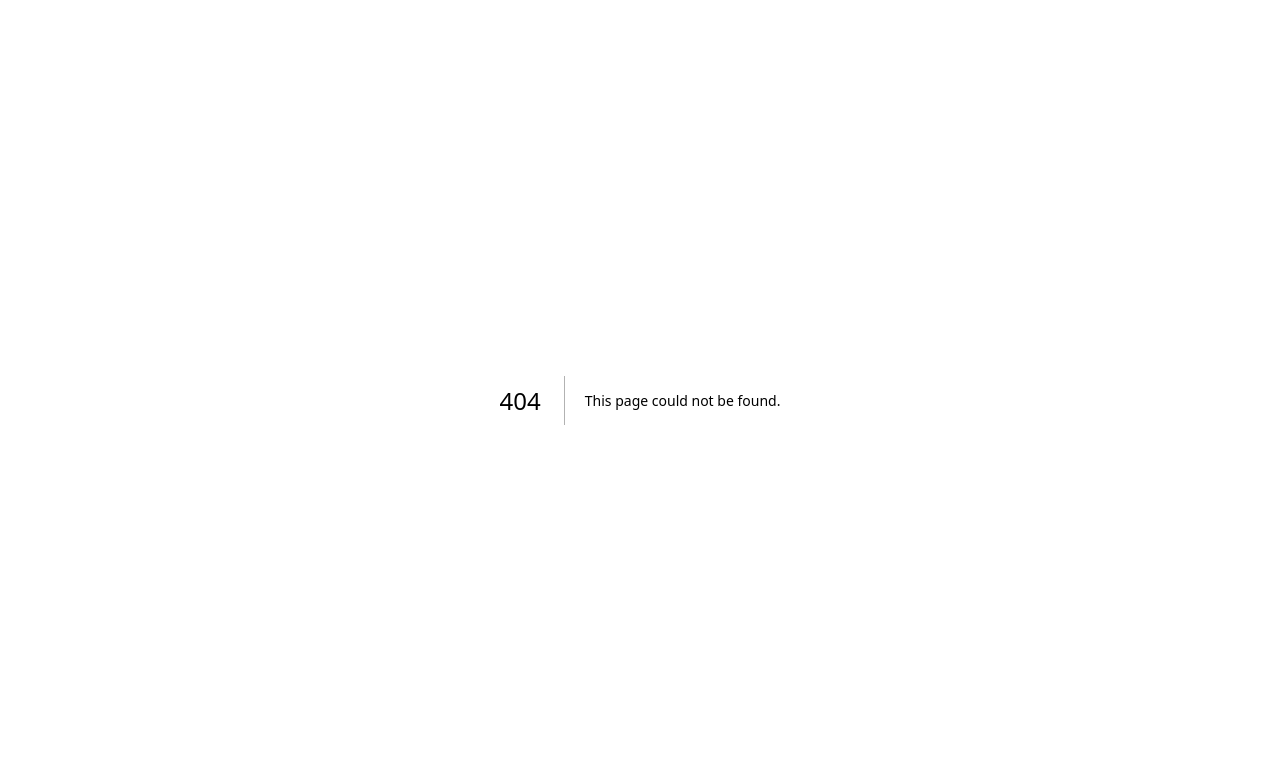
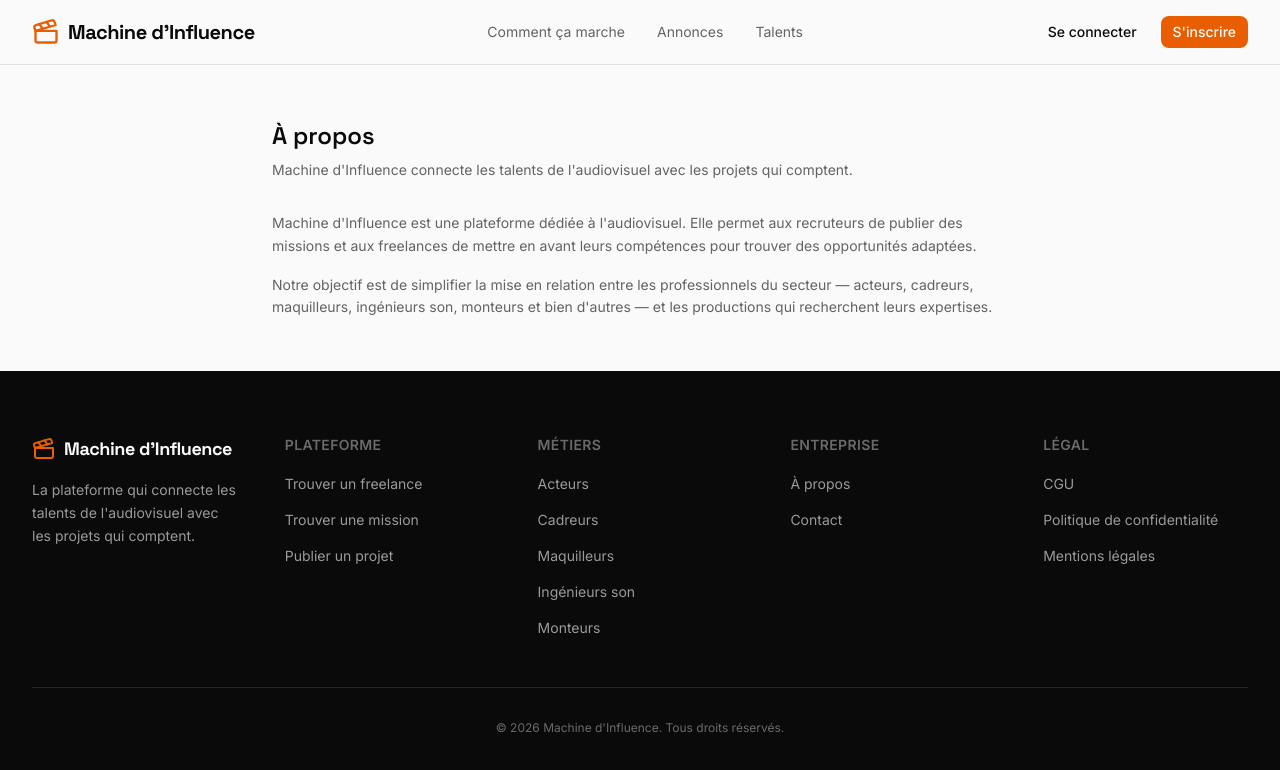
Before and after one commit to ClementLmd/machine-influence, a Next.js app in the folder front/: page /a-propos in a window 1280 px wide. Before the commit this address had no page. Shown: the top 770 px of the page. Built offline with nearby package versions, Linux system fonts and the light colour scheme; no server answers.

Commit message:
update footer links + create static pages

```diff
--- /dev/null
+++ b/front/src/app/(main)/a-propos/page.tsx
@@ -0,0 +1,23 @@
+import { StaticContentPage } from "@/components/layout/StaticContentPage";
+
+export default function AboutPage() {
+  return (
+    <StaticContentPage
+      title="À propos"
+      description="Machine d'Influence connecte les talents de l'audiovisuel avec les projets qui comptent."
+    >
+      <p>
+        Machine d&apos;Influence est une plateforme dédiée à l&apos;audiovisuel.
+        Elle permet aux recruteurs de publier des missions et aux freelances de
+        mettre en avant leurs compétences pour trouver des opportunités
+        adaptées.
+      </p>
+      <p>
+        Notre objectif est de simplifier la mise en relation entre les
+        professionnels du secteur — acteurs, cadreurs, maquilleurs, ingénieurs
+        son, monteurs et bien d&apos;autres — et les productions qui recherchent
+        leurs expertises.
+      </p>
+    </StaticContentPage>
+  );
+}
--- /dev/null
+++ b/front/src/app/(main)/cgu/page.tsx
@@ -0,0 +1,22 @@
+import { StaticContentPage } from "@/components/layout/StaticContentPage";
+
+export default function CguPage() {
+  return (
+    <StaticContentPage
+      title="Conditions générales d'utilisation"
+      description="Conditions d'utilisation de la plateforme Machine d'Influence."
+    >
+      <p>
+        Les présentes conditions générales d&apos;utilisation régissent
+        l&apos;accès et l&apos;utilisation de la plateforme Machine
+        d&apos;Influence. En créant un compte ou en naviguant sur le site, vous
+        acceptez ces conditions.
+      </p>
+      <p>
+        Le contenu détaillé des CGU sera complété prochainement. Pour toute
+        question, contactez l&apos;équipe via les canaux officiels de la
+        plateforme.
+      </p>
+    </StaticContentPage>
+  );
+}
--- /dev/null
+++ b/front/src/app/(main)/confidentialite/page.tsx
@@ -0,0 +1,21 @@
+import { StaticContentPage } from "@/components/layout/StaticContentPage";
+
+export default function PrivacyPage() {
+  return (
+    <StaticContentPage
+      title="Politique de confidentialité"
+      description="Comment Machine d'Influence traite vos données personnelles."
+    >
+      <p>
+        Machine d&apos;Influence s&apos;engage à protéger les données personnelles
+        des utilisateurs inscrits sur la plateforme. Les informations collectées
+        servent à la gestion des comptes, des profils et des annonces.
+      </p>
+      <p>
+        La politique de confidentialité complète sera publiée prochainement. Elle
+        détaillera les finalités du traitement, la durée de conservation et vos
+        droits d&apos;accès, de rectification et de suppression.
+      </p>
+    </StaticContentPage>
+  );
+}
--- /dev/null
+++ b/front/src/app/(main)/contact/page.tsx
@@ -0,0 +1,19 @@
+import { StaticContentPage } from "@/components/layout/StaticContentPage";
+
+export default function ContactPage() {
+  return (
+    <StaticContentPage
+      title="Contact"
+      description="Une question sur Machine d'Influence ? Écrivez-nous."
+    >
+      <p>
+        Pour toute demande concernant la plateforme, votre compte ou une
+        annonce, un canal de contact sera bientôt disponible.
+      </p>
+      <p>
+        En attendant, vous pouvez utiliser les fonctionnalités de la plateforme
+        (profil, annonces) pour gérer vos échanges au sein du service.
+      </p>
+    </StaticContentPage>
+  );
+}
--- /dev/null
+++ b/front/src/app/(main)/mentions-legales/page.tsx
@@ -0,0 +1,20 @@
+import { StaticContentPage } from "@/components/layout/StaticContentPage";
+
+export default function LegalNoticePage() {
+  return (
+    <StaticContentPage
+      title="Mentions légales"
+      description="Informations légales relatives au site Machine d'Influence."
+    >
+      <p>
+        Le site Machine d&apos;Influence est édité dans le cadre d&apos;un
+        projet pédagogique. Les informations relatives à l&apos;éditeur, à
+        l&apos;hébergeur et au directeur de publication seront précisées ici.
+      </p>
+      <p>
+        Pour toute demande concernant le site ou son contenu, utilisez les
+        coordonnées de contact officielles de la plateforme.
+      </p>
+    </StaticContentPage>
+  );
+}
--- a/front/src/components/home/SiteFooter.tsx
+++ b/front/src/components/home/SiteFooter.tsx
@@ -5,26 +5,23 @@ const footerLinks = {
   plateforme: [
     { label: "Trouver un freelance", href: "/candidats" },
     { label: "Trouver une mission", href: "/annonces" },
-    { label: "Publier un projet", href: "/annonces" },
-    { label: "Tarifs", href: "#" },
+    { label: "Publier un projet", href: "/annonces/new" },
   ],
   metiers: [
-    { label: "Acteurs", href: "/candidats?metier=acteur" },
-    { label: "Cadreurs", href: "/candidats?metier=cadreur" },
-    { label: "Maquilleurs", href: "/candidats?metier=maquilleur" },
-    { label: "Ingénieurs son", href: "/candidats?metier=son" },
-    { label: "Monteurs", href: "/candidats?metier=monteur" },
+    { label: "Acteurs", href: "/candidats?skills=acting" },
+    { label: "Cadreurs", href: "/candidats?skills=caméra" },
+    { label: "Maquilleurs", href: "/candidats?skills=maquillage" },
+    { label: "Ingénieurs son", href: "/candidats?skills=son" },
+    { label: "Monteurs", href: "/candidats?skills=montage" },
   ],
   entreprise: [
-    { label: "À propos", href: "#" },
-    { label: "Blog", href: "#" },
-    { label: "Contact", href: "#" },
-    { label: "Presse", href: "#" },
+    { label: "À propos", href: "/a-propos" },
+    { label: "Contact", href: "/contact" },
   ],
   legal: [
-    { label: "CGU", href: "#" },
-    { label: "Politique de confidentialité", href: "#" },
-    { label: "Mentions légales", href: "#" },
+    { label: "CGU", href: "/cgu" },
+    { label: "Politique de confidentialité", href: "/confidentialite" },
+    { label: "Mentions légales", href: "/mentions-legales" },
   ],
 };
 
@@ -119,31 +116,11 @@ export function SiteFooter() {
           </div>
         </div>
 
-        <div className="mt-12 pt-8 border-t border-primary-foreground/10 flex flex-col sm:flex-row justify-between items-center gap-4">
+        <div className="mt-12 pt-8 border-t border-primary-foreground/10 text-center">
           <p className="text-xs text-primary-foreground/40">
             © {new Date().getFullYear()} Machine d&apos;Influence. Tous droits
             réservés.
           </p>
-          <div className="flex items-center gap-6">
-            <a
-              href="#"
-              className="text-xs text-primary-foreground/40 hover:text-primary-foreground transition-colors"
-            >
-              Twitter
-            </a>
-            <a
-              href="#"
-              className="text-xs text-primary-foreground/40 hover:text-primary-foreground transition-colors"
-            >
-              LinkedIn
-            </a>
-            <a
-              href="#"
-              className="text-xs text-primary-foreground/40 hover:text-primary-foreground transition-colors"
-            >
-              Instagram
-            </a>
-          </div>
         </div>
       </div>
     </footer>
--- /dev/null
+++ b/front/src/components/layout/StaticContentPage.tsx
@@ -0,0 +1,25 @@
+type StaticContentPageProps = {
+  title: string;
+  description?: string;
+  children: React.ReactNode;
+};
+
+export function StaticContentPage({
+  title,
+  description,
+  children,
+}: StaticContentPageProps) {
+  return (
+    <div className="mx-auto w-full max-w-3xl px-4 py-10">
+      <h1 className="text-2xl font-semibold text-foreground font-serif">
+        {title}
+      </h1>
+      {description && (
+        <p className="mt-2 text-sm text-muted-foreground">{description}</p>
+      )}
+      <div className="mt-8 space-y-4 text-sm leading-relaxed text-muted-foreground">
+        {children}
+      </div>
+    </div>
+  );
+}
```
